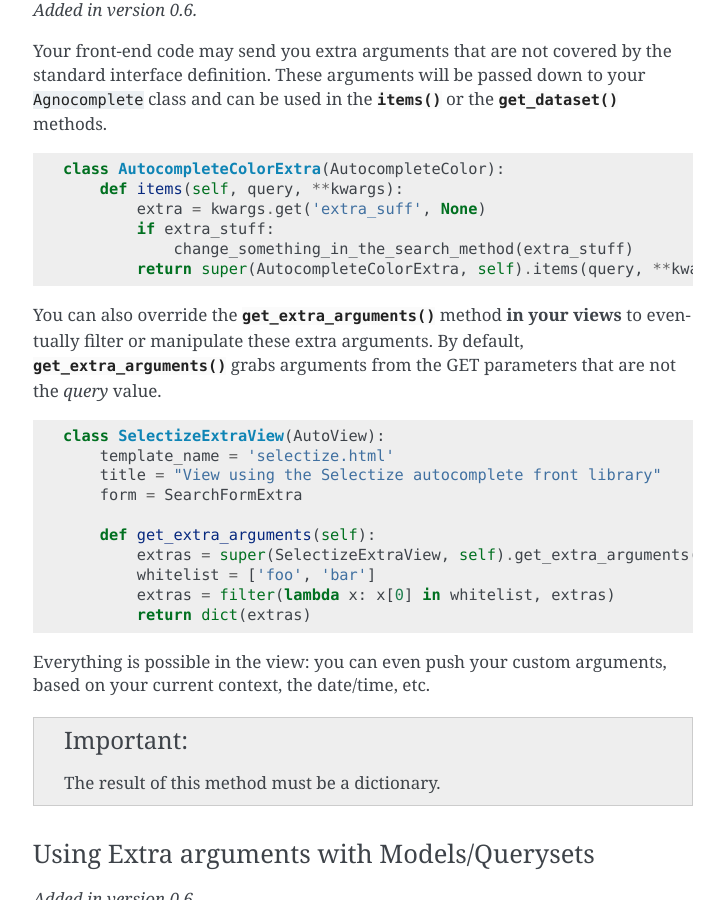
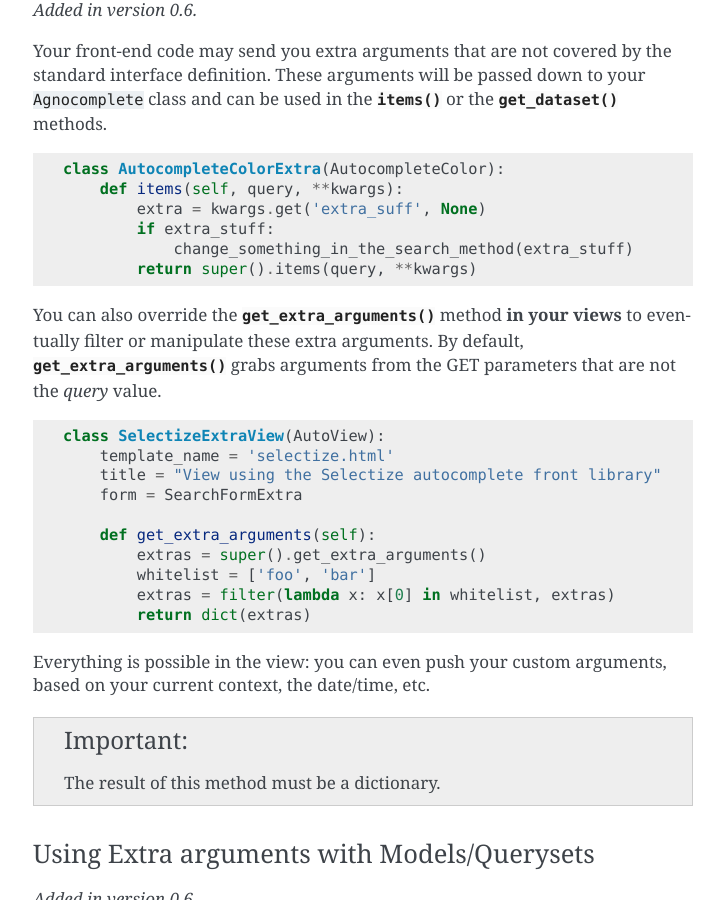
Before and after one commit to peopledoc/django-agnocomplete, a Sphinx documentation site: the page built from docs/autocomplete-definition.rst, in a window 1280 px wide and 900 px high, scrolled down 5352 px. Shown: the whole window, without its empty margins (387-1111 px from the left). Built offline with Sphinx 7.4.7, drawn with Linux system fonts in a browser that asks for light colours.

Commit message:
Update project documentation

```diff
--- a/README.rst
+++ b/README.rst
@@ -3,8 +3,8 @@ Django Agnostic Autocomplete
 ============================
 
 
-.. image:: https://travis-ci.org/peopledoc/django-agnocomplete.svg?branch=master
-    :target: https://travis-ci.org/peopledoc/django-agnocomplete
+.. image:: https://github.com/peopledoc/django-agnocomplete/actions/workflows/ci.yml/badge.svg
+    :target: https://github.com/peopledoc/django-agnocomplete/actions/workflows/ci.yml
 
 
 Heavily based on `django-autocomplete-light v2 <https://github.com/yourlabs/django-autocomplete-light/>`_ workflow and concepts, this toolkit offers a front-end agnostic way to get fields for autocompletion.
--- a/docs/autocomplete-definition.rst
+++ b/docs/autocomplete-definition.rst
@@ -246,7 +246,7 @@ Your front-end code may send you extra arguments that are not covered by the sta
             extra = kwargs.get('extra_suff', None)
             if extra_stuff:
                 change_something_in_the_search_method(extra_stuff)
-            return super(AutocompleteColorExtra, self).items(query, **kwargs)
+            return super().items(query, **kwargs)
 
 You can also override the :meth:`get_extra_arguments()` method **in your views** to eventually filter or manipulate these extra arguments. By default, :meth:`get_extra_arguments()` grabs arguments from the GET parameters that are not the `query` value.
 
@@ -258,7 +258,7 @@ You can also override the :meth:`get_extra_arguments()` method **in your views**
         form = SearchFormExtra
 
         def get_extra_arguments(self):
-            extras = super(SelectizeExtraView, self).get_extra_arguments()
+            extras = super().get_extra_arguments()
             whitelist = ['foo', 'bar']
             extras = filter(lambda x: x[0] in whitelist, extras)
             return dict(extras)
--- a/docs/fields-widgets.rst
+++ b/docs/fields-widgets.rst
@@ -109,7 +109,7 @@ We're half way here: the view needs to know that, when the form & fields will be
 
         @method_decorator(allow_create)
         def form_valid(self, form):
-            return super(PersonTagModelViewWithCreate, self).form_valid(form)
+            return super().form_valid(form)
 
 .. important::
 
--- a/docs/url-proxy.rst
+++ b/docs/url-proxy.rst
@@ -179,8 +179,7 @@ The :meth:`get_http_call_kwargs()` method is completely overridable like this:
         search_url = 'http://api.example.com/search'
 
         def get_http_call_kwargs(self, query, **kwargs):
-            query_args = super(
-                AutocompleteUrlExtraArgs, self).get_http_call_kwargs(query)
+            query_args = super().get_http_call_kwargs(query)
             query_args['auth_token'] = 'GOODAUTHTOKEN'
             return query_args
 
```
Also changed, not shown: .travis.yml (deleted), 1 other file.
